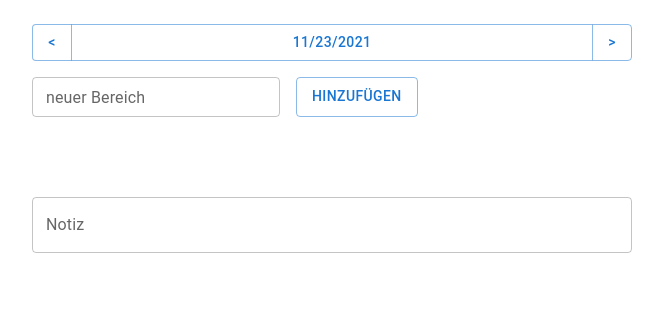
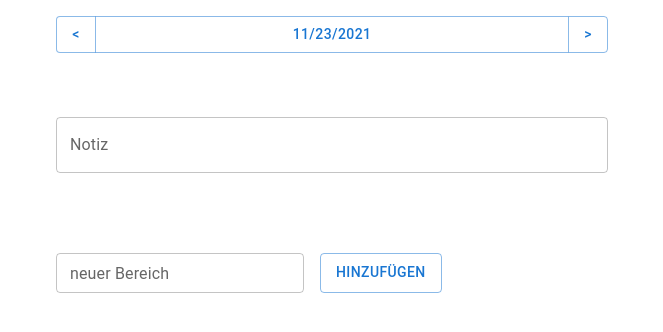
Before and after one commit to mfillmer/journal, a React (Create React App) app: page / in a window 1280 px wide. Shown: the top 332 px of the page, without its empty margins (308-971 px from the left). Built offline with nearby package versions, Linux system fonts and the light colour scheme.

Commit message:
refactoring

```diff
--- a/src/App.tsx
+++ b/src/App.tsx
@@ -1,26 +1,20 @@
-import { Box } from '@mui/system'
+import { Container } from '@mui/material'
 import React from 'react'
+import { AddSectionInput } from './AddSectionInput'
 import './App.css'
 import { DateView } from './DateView'
 import { Note } from './Note'
-import { SectionView } from './SectionView'
+import { SectionHeader } from './SectionHeader'
+import { SubSectionList } from './SubSectionList'
 
 const App = () => (
-  <Box
-    sx={{
-      padding: 1,
-      marginTop: 2,
-      marginX: 'auto',
-      maxWidth: 600,
-      display: 'flex',
-      flexDirection: 'column',
-      alignItems: 'center',
-    }}
-  >
+  <Container maxWidth='sm' sx={{ padding: 2 }}>
     <DateView />
-    <SectionView />
+    <SectionHeader />
+    <SubSectionList />
     <Note />
-  </Box>
+    <AddSectionInput />
+  </Container>
 )
 
 export default App
--- a/src/SectionView.tsx
+++ /dev/null
@@ -1,14 +0,0 @@
-import React, { FC } from 'react'
-import { AddSectionInput } from './AddSectionInput'
-import { SectionHeader } from './SectionHeader'
-import { SubSectionList } from './SubSectionList'
-
-export const SectionView: FC = () => {
-  return (
-    <>
-      <AddSectionInput />
-      <SectionHeader />
-      <SubSectionList />
-    </>
-  )
-}
--- a/src/SubSectionListItem.tsx
+++ b/src/SubSectionListItem.tsx
@@ -1,4 +1,4 @@
-import { Typography } from '@mui/material'
+import { Stack, Typography } from '@mui/material'
 import { Box } from '@mui/system'
 import React, { FC } from 'react'
 import { SectionItem } from './redux/sections'
@@ -12,23 +12,11 @@ export const SubSectionListItem: FC<{ item: SectionItem }> = ({ item }) => {
     setPath(`${path}/${name}`)
   }
   return (
-    <Box
-      sx={{
-        display: 'flex',
-        justifyContent: 'flex-start',
-        alignItems: 'center',
-        marginY: 1,
-        width: '100%',
-      }}
-    >
-      <Typography
-        sx={{ marginRight: 2 }}
-        onClick={onClick(item.name)}
-        variant='h4'
-      >
+    <Stack>
+      <Typography noWrap onClick={onClick(item.name)} variant='subtitle1'>
         {item.name}
       </Typography>
       <SectionRatingInput uuid={item.uuid} />
-    </Box>
+    </Stack>
   )
 }
```
